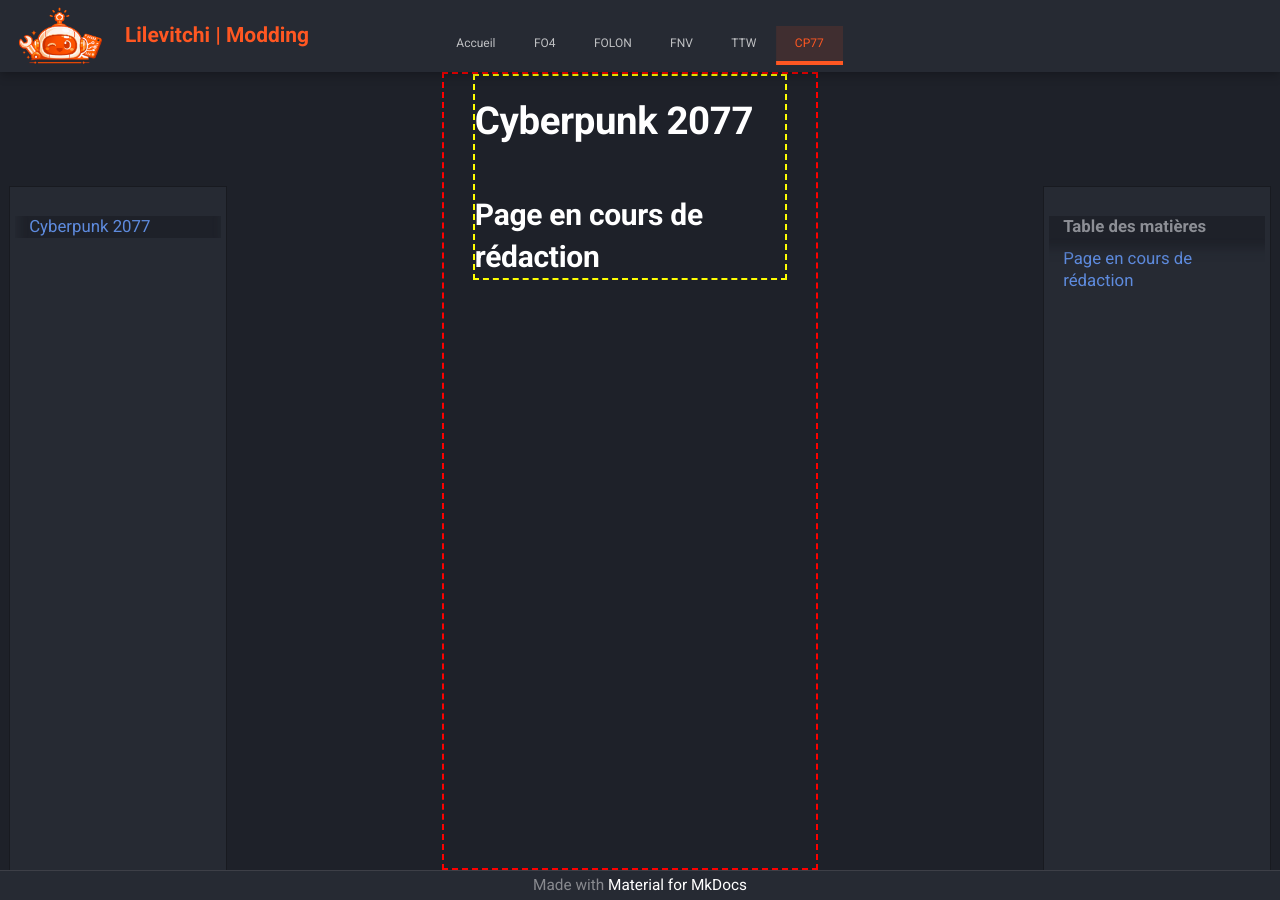
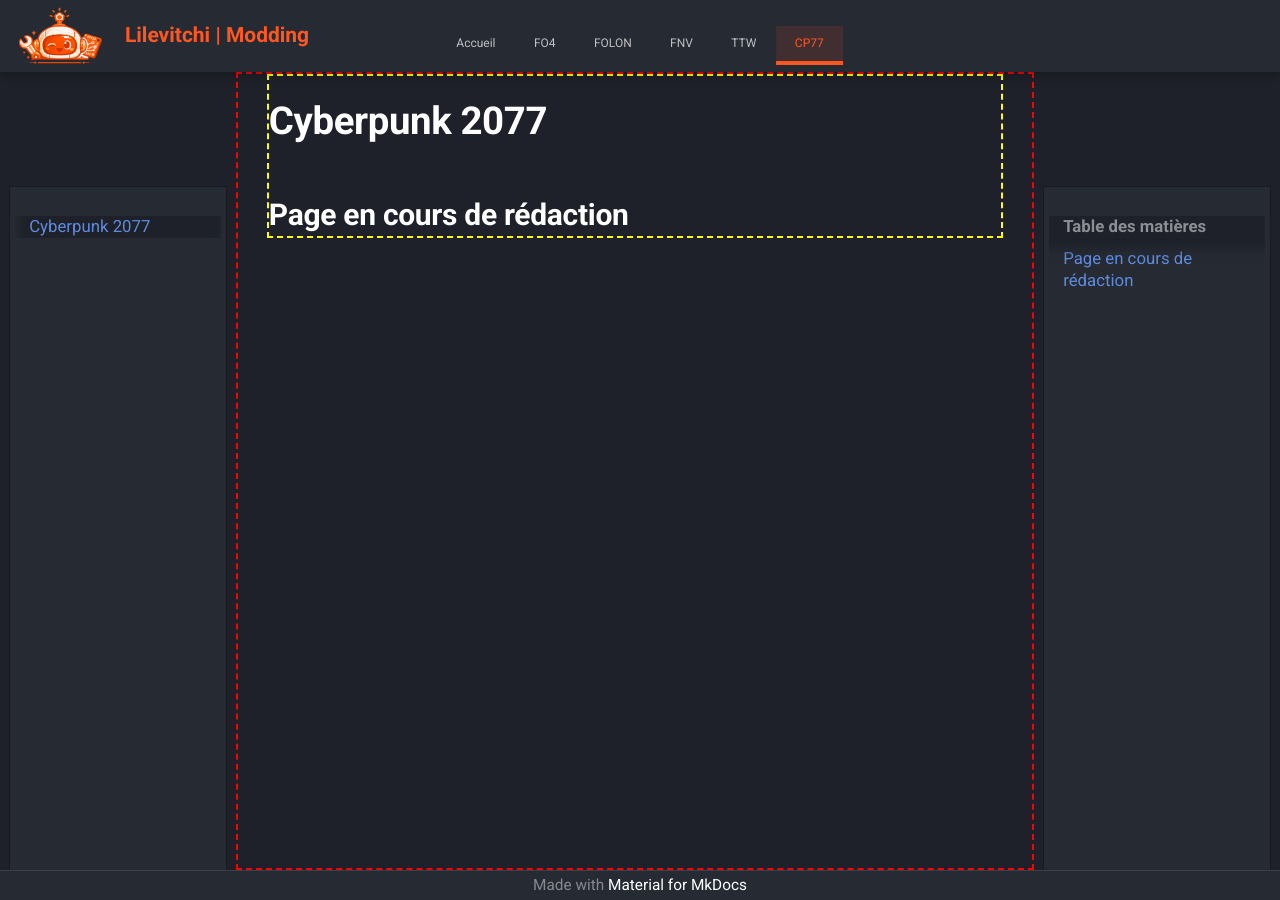
Before and after one commit to Lilevitchi/lilevitchi.github.io, an MkDocs documentation site: the page built from docs/cyberpunk/index.md, in a window 1280 px wide. Built offline with MkDocs 1.6.1 and Material for MkDocs 9.7.7, drawn with Linux system fonts in a browser that asks for light colours.

Commit message:
Update extra.css

```diff
--- a/docs/stylesheets/extra.css
+++ b/docs/stylesheets/extra.css
@@ -288,8 +288,10 @@
   width: 100% !important;
   max-width: none !important;
   margin: 0 !important;
-  padding: 0 !important;
+  padding: 0 var(--sidebar-gap) !important;
   height: 100% !important;
+
+  gap: var(--sidebar-gap);
 
   /*display: block;
   max-width: none;
@@ -307,8 +309,7 @@
   height: 100%;
   overflow-y: auto;
 
-  margin-left: calc(var(--sidebar-width-primary) + var(--sidebar-gap)) !important;
-  margin-right: calc(var(--sidebar-width-secondary) + var(--sidebar-gap)) !important;
+  margin: 0 !important;
 
   border: 2px dashed red;/* Rouge (Debug) */
 }
@@ -350,6 +351,9 @@
   overflow-y: auto;
   z-index: var(--z-sidebar);
 
+  left: 0 !important;
+  right: 0 !important;
+
   transition:
     bottom 200ms ease,
     transform 333ms cubic-bezier(0, 0, 0, 1);
@@ -357,13 +361,13 @@
 
 /* Sidebar gauche */
 [data-md-color-scheme] .md-sidebar--primary {
-  left: var(--sidebar-gap);
+  /*left: var(--sidebar-gap);*/
   width: var(--sidebar-width-primary);
 }
 
 /* Sidebar droite */
 [data-md-color-scheme] .md-sidebar--secondary {
-  right: var(--sidebar-gap);
+  /*right: var(--sidebar-gap);*/
   width: var(--sidebar-width-secondary);
 }
 
```
